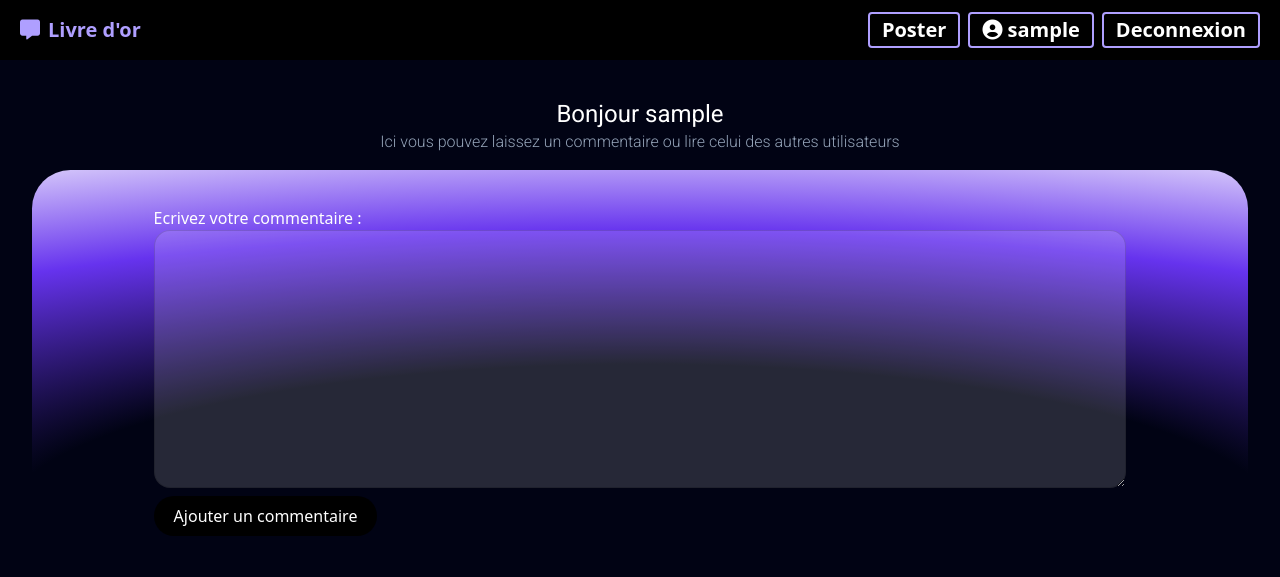
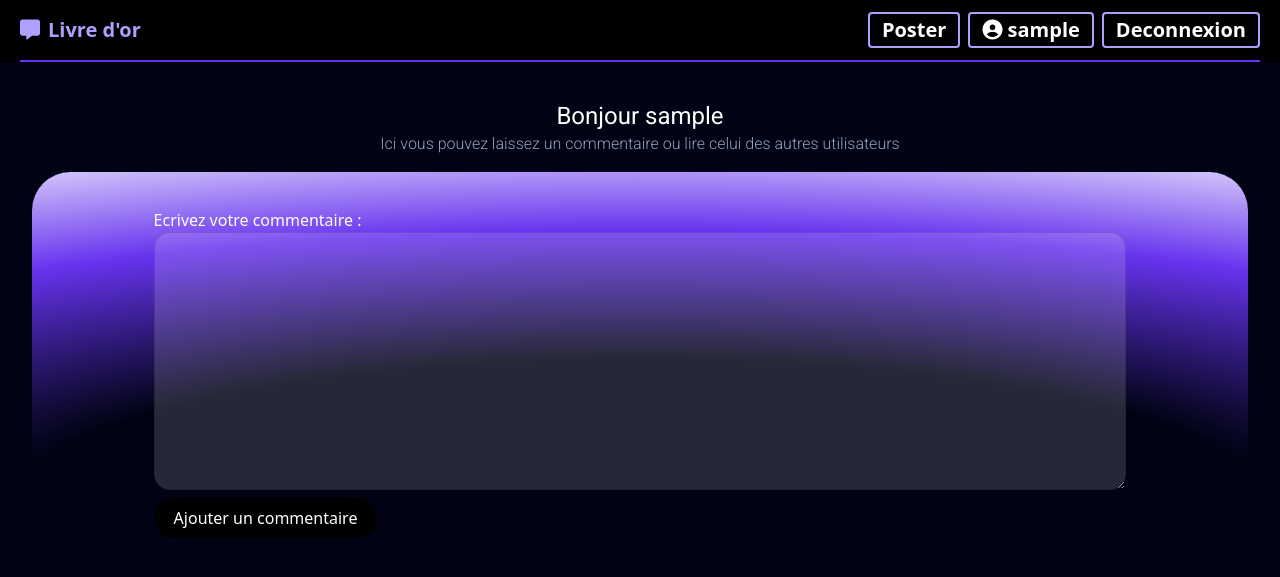
Before and after one commit to jules-jean-louis1/Livreor-js, a PHP site: page /commentaire.php in a window 1280 px wide. Shown: the top 577 px of the page. Run offline with PHP 8.4, Linux system fonts and the light colour scheme; the visitor is signed in with stand-in values (Sample User, id 1); data that the repository does not hold is empty; some libraries are stand-ins or nearby versions.

Commit message:
ajout css

```diff
--- a/commentaire.php
+++ b/commentaire.php
@@ -58,16 +58,18 @@ if (isset($_POST['commentaire'])) {
                                               class="rounded-[1rem] p-2 text-white" placeholder="Dites bonjour :)">
                                     </textarea>
                                 </div>
+                                <div class="flex items-center space-x-3">
                                     <button type="submit" id="submit"
                                             class="py-2 px-5 rounded-full text-white bg-black hover:bg-slate-800 my-2 ease-out duration-100">
                                         Ajouter un commentaire
                                     </button>
-                            </form>
-                        </div>
                                     <div>
                                         <p class="py-2">
                                             <span id="msgCom"></span>
                                         </p>
+                                    </div>
+                                </div>
+                            </form>
                         </div>
                     <?php } else { ?>
                         <button type="submit">Connectez-vous pour commenter</button>
--- a/import/header.php
+++ b/import/header.php
@@ -2,8 +2,8 @@
 
 ?>
 
-<header class=" bg-[#000]">
-    <div id="containerHeader" class="flex justify-between items-center py-3 mx-5 text-xl">
+<header class=" bg-[#000] ">
+    <div id="containerHeader" class="flex justify-between items-center py-3 mx-5 text-xl border-b-2 border-[#6633EEFF]">
         <div id="logo">
             <ul class="flex lg:space-x-2">
                 <li>
--- a/script/commentaire.js
+++ b/script/commentaire.js
@@ -8,9 +8,11 @@ function EmptyComment() {
         let displaymsg = document.querySelector('#msgCom');
         displaymsg.innerHTML = "Votre message est vide.";
         displaymsg.classList.add("alert-danger");
+        console.log("Votre message est vide.");
         return false;
     }
 }
+EmptyComment();
 /*Creation d'une fonction qui affiches les commentaires
 depuis la base de données via la page fetch_comment.php*/
 function displayComment() {
@@ -21,7 +23,7 @@ function displayComment() {
             displayComment.innerHTML = "";
             data.forEach((comment) => {
                 displayComment.innerHTML += `
-                <div class="flex flex-col items-start w-[80%] rounded bg-slate-100 py-2 px-3 my-2">
+                <div class="flex flex-col items-start w-[80%] rounded-[1.2em] py-2 px-3 my-2 text-white" id="displayCommentList">
                     <div class="flex flex-col items-start justify-start ">
                         <div class="flex items-center space-x-2">
                             <h6 class="py-2">
@@ -31,7 +33,7 @@ function displayComment() {
                                 <span class="text-sm">le ${comment.date}</span>
                             </h6>
                         </div>
-                        <div class="flex flex-col rounded bg-white p-2">
+                        <div class="flex flex-col rounded p-2">
                             <p>
                                 <span>${comment.commentaire}</span>
                             </p>
--- a/style/login.css
+++ b/style/login.css
@@ -85,6 +85,9 @@ header {
     background: radial-gradient(140% 107.13% at 50% 90%,transparent 37.41%,#63e 69.27%,#fff 100%);
     border-radius: 2.4rem;
 }
+#displayCommentList {
+    background: linear-gradient(135deg, #010314,transparent);
+}
 textarea {
     border: 1px solid hsla(0, 0%, 0%, 0.15);
     background: hsla(0,0%,100%,.15);
```
Lines whose indentation alone changed are shown as unchanged.
